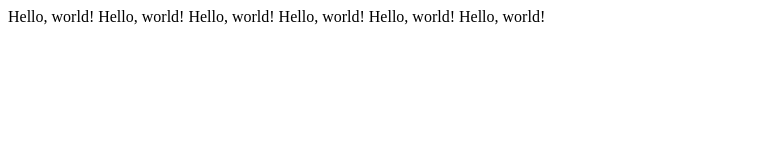
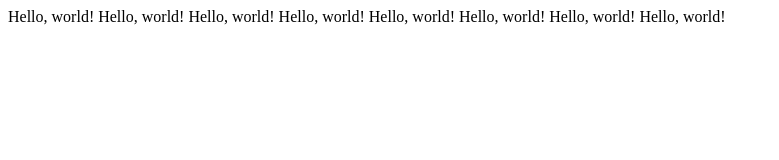
Before and after one commit to sollan0506/test, a plain HTML site: page index.html in a window 1280 px wide. Shown: the whole page, without its empty margins (0-779 px from the left). Drawn offline with Linux system fonts and the light colour scheme.

Commit message:
Hello, world! 2줄 추가

```diff
--- a/index.html
+++ b/index.html
@@ -12,5 +12,7 @@
   Hello, world!
   Hello, world!
   Hello, world!
+  Hello, world!
+  Hello, world!
 </body>
 </html>
```
